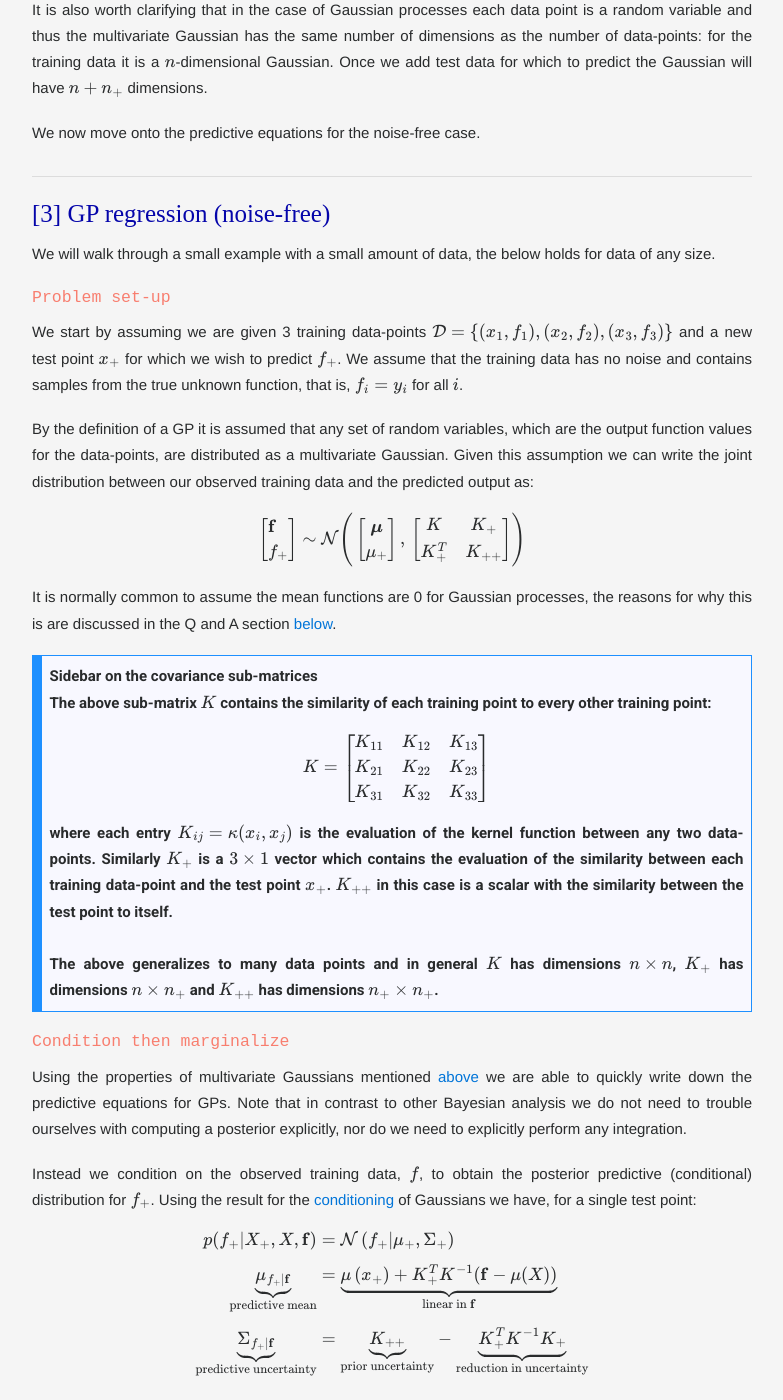
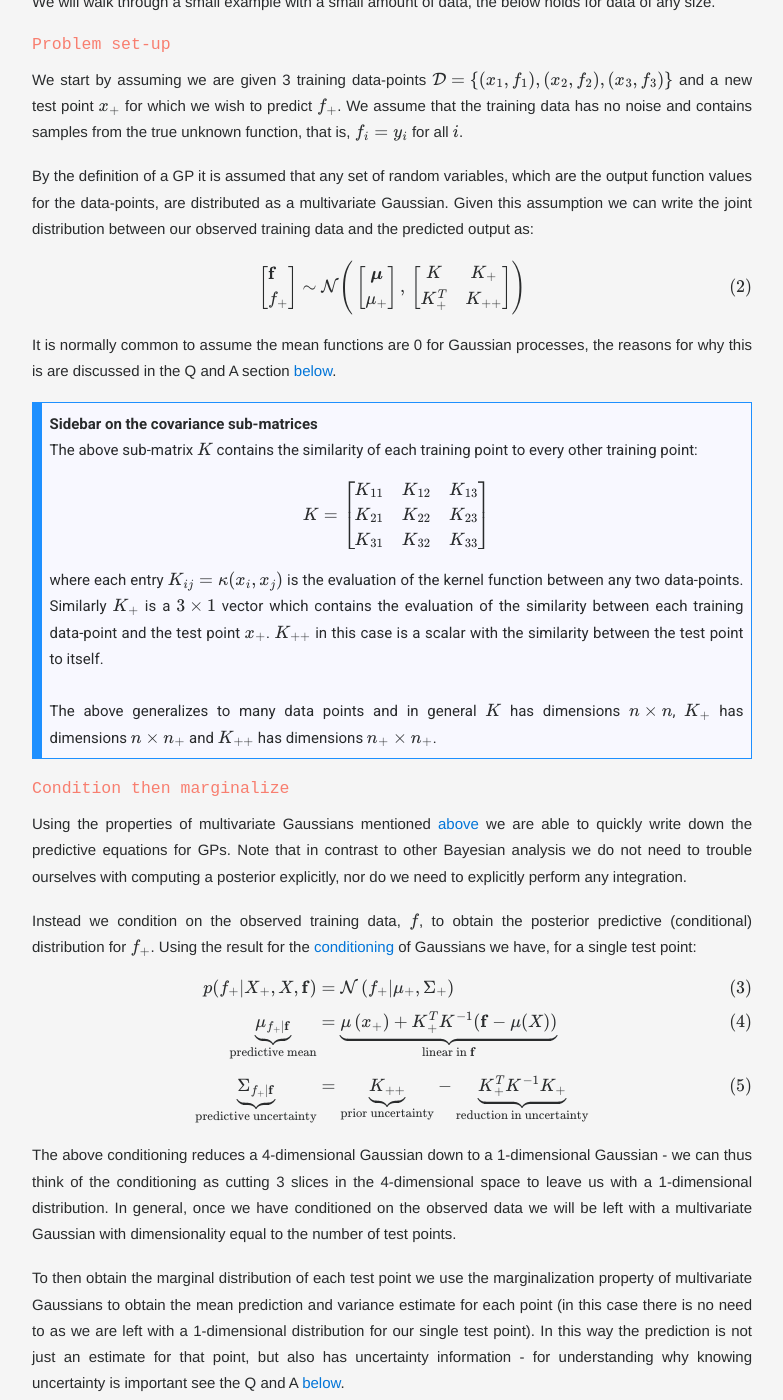
Before and after one commit to maw501/maw501.github.io, a Jekyll site: the page built from posts/_posts/technical/2019-05-08-Gaussian-Processes.md, in a window 1280 px wide and 1400 px high, scrolled down 7441 px. Shown: the whole window, without its empty margins (248-1031 px from the left). Built offline with Jekyll 4.4.1, drawn with Linux system fonts in a browser that asks for light colours; nearby versions of some CDN libraries; some web fonts are replaced; formulas are drawn with MathJax 3; comment, search, counter and statistics services are not loaded; some of the changed text lies outside the part shown.

Commit message:
gp post first draft of rewrite

```diff
--- a/_layouts/page.html
+++ b/_layouts/page.html
@@ -28,7 +28,7 @@
       -->
         <div class="text">
             <div class="title">Confusion Reigned</div>
-            <div class="subtitle"><strong>[and they all got wet]<strong></div>
+            <div class="subtitle">[and they all got wet]</div>
         </div>
     </div>
     <div class="nav" id="nav-site-pages">
--- a/assets/css/site.css
+++ b/assets/css/site.css
@@ -118,6 +118,13 @@
 }
 
 .topmost .subtitle {
+    padding-bottom: 20px;
+    font-size: 1.2em;
+    font-family: "Space", monospace;
+    color: #891408;
+}
+
+.topmost .bold_subtitle {
     padding-bottom: 20px;
     font-size: 1.2em;
     font-family: "Space", monospace;
@@ -296,7 +303,6 @@
     height: 50px;
 }
 
-
 /* ----------------- */
 /* Banners and notes */
 /* ----------------- */
--- a/posts/_posts/technical/2019-05-08-Gaussian-Processes.md
+++ b/posts/_posts/technical/2019-05-08-Gaussian-Processes.md
@@ -172,7 +159,7 @@
 <div class="math">
 \begin{align*}
 
-\underbrace{p\left(f_{+} | X_{+}, X, \mathbf{y}\right)}_\text{posterior predictive} &= \int \underbrace{p\left(f_{+} | f, X_{+}\right)}_\text{likelihood} \, \underbrace{p(f | X, \mathbf{y})}_\text{posterior} \, df \\[5pt]
+\underbrace{p\left(f_{+} | X_{+}, X, \mathbf{y}\right)}_\text{posterior predictive} &= \int \underbrace{p\left(f_{+} | f, X_{+}\right)}_\text{likelihood} \, \underbrace{p(f | X, \mathbf{y})}_\text{posterior} \, df \tag{1} \\[5pt]
 &= \int p\left(f_{+}, f | X, X_{+}, \mathbf{y}\right) \, df
 
 \end{align*}
@@ -219,7 +206,7 @@
 \left[ \begin{array}{c}{\boldsymbol{\mu}} \\ {\mu_{+}}\end{array}\right] \, , \,
 
 \left[ \begin{array}{cc}{K} & {K_{+}} \\ {K_{+}^T} & {K_{\\++}}\end{array}\right]
-\Bigg)
+\Bigg) \tag{2}
 $$
 
 It is normally common to assume the mean functions are 0 for Gaussian processes, the reasons for why this is are discussed in the Q and A section [below](#mean_modelling).
@@ -258,9 +245,9 @@
 <div class="math">
 \begin{align*}
 
-p(f_{+} | X_{+}, X, \mathbf{f}) &= \mathcal{N}\left(f_{+} | \mu_{+}, \Sigma_{+}\right) \\[5pt]
-\underbrace{\mu_{f_{+} | \mathbf{f}}}_\text{predictive mean} &= \underbrace{\mu\left(x_{+}\right) + K_{+}^{T} K^{-1}(\mathbf{f} - \mu(X))}_\text{linear in $\mathbf{f}$} \\[5pt]
-\underbrace{\Sigma_{f_{+} | \mathbf{f}}}_\text{predictive uncertainty} &= \underbrace{K_{\\++}}_\text{prior uncertainty} - \underbrace{K_{+}^{T} K^{-1} K_{+}}_\text{reduction in uncertainty}
+p(f_{+} | X_{+}, X, \mathbf{f}) &= \mathcal{N}\left(f_{+} | \mu_{+}, \Sigma_{+}\right) \tag{3} \\[5pt]
+\underbrace{\mu_{f_{+} | \mathbf{f}}}_\text{predictive mean} &= \underbrace{\mu\left(x_{+}\right) + K_{+}^{T} K^{-1}(\mathbf{f} - \mu(X))}_\text{linear in $\mathbf{f}$} \tag{4} \\[5pt]
+\underbrace{\Sigma_{f_{+} | \mathbf{f}}}_\text{predictive uncertainty} &= \underbrace{K_{\\++}}_\text{prior uncertainty} - \underbrace{K_{+}^{T} K^{-1} K_{+}}_\text{reduction in uncertainty} \tag{5}
 \end{align*}
 </div>
 
```
Also changed, not shown: other parts of posts/_posts/technical/2019-05-08-Gaussian-Processes.md (+38 -23 lines), assets/img/gp_contours.png (added), assets/img/gp_main.png (added), assets/img/gp_many_dims_single.png (added), assets/img/gp_noise_example.png (added), assets/img/inverse_sampling.png (added), assets/img/robot_banner_v1.jpg (added).
